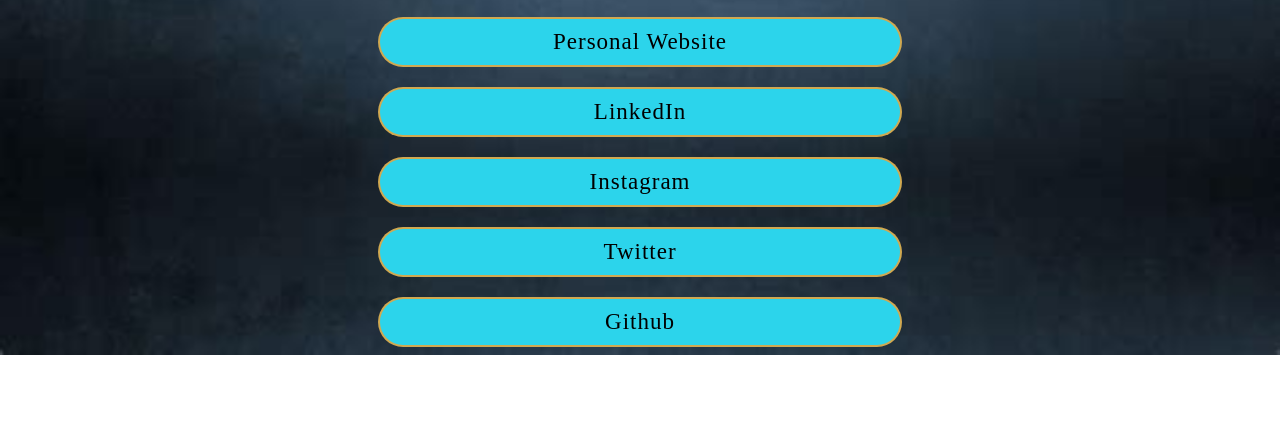
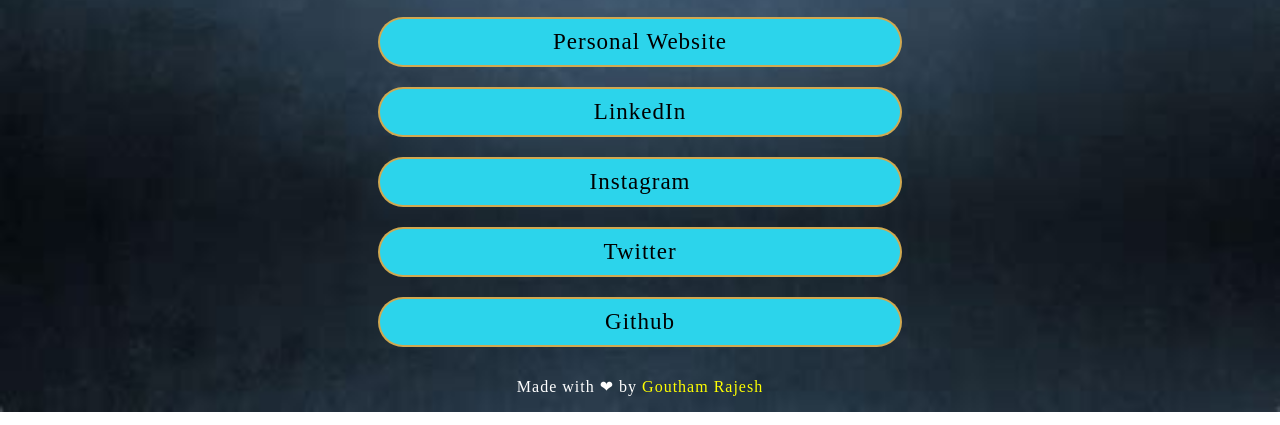
Before and after one commit to gouthamrajesh/gokul-gk-linktree, a plain HTML site: page index.html in a window 1280 px wide. Shown: the part 375-800 px from the top of the page. Drawn offline with Linux system fonts and the light colour scheme.

Commit message:
Footer Updation

```diff
--- a/index.html
+++ b/index.html
@@ -40,6 +40,11 @@
         Github
     </a>
 
+    <!---Footer-->
+    <div class="footer">
+        <p>Made with ❤ by <a href="https://gouthamrajesh.me/">Goutham Rajesh</a></p>
+    </div>
+
 
 </body>
 </html>
--- a/style.css
+++ b/style.css
@@ -69,6 +69,19 @@ a.urls:hover
     background-color: rgb(220, 213, 231);
 }
 
+.footer
+{
+    margin-top: 30px;
+    text-decoration: none;
+    color: white;
+    text-align: center;
+}
+.footer a
+{
+    color: yellow;
+    text-decoration: none;
+}
+
 /*============================================================
 	For Small Desktop
 ==============================================================*/
```
